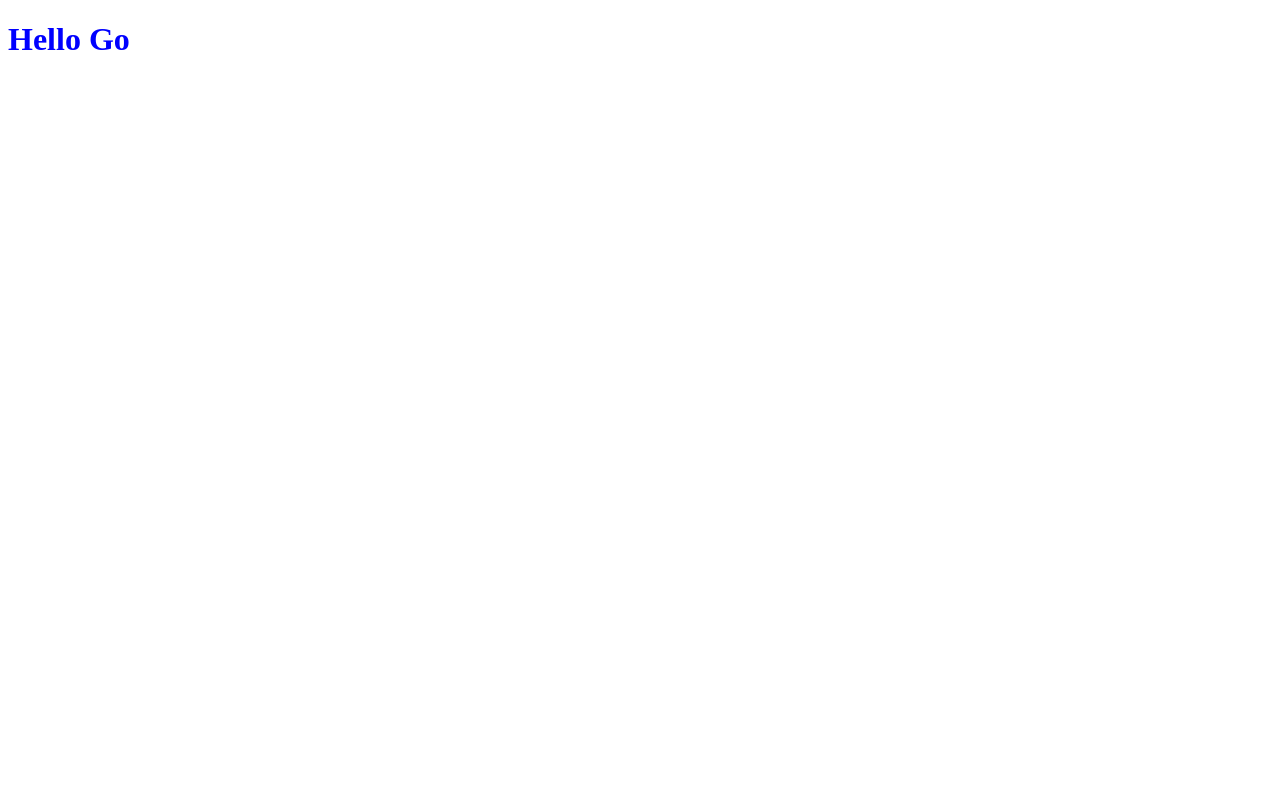
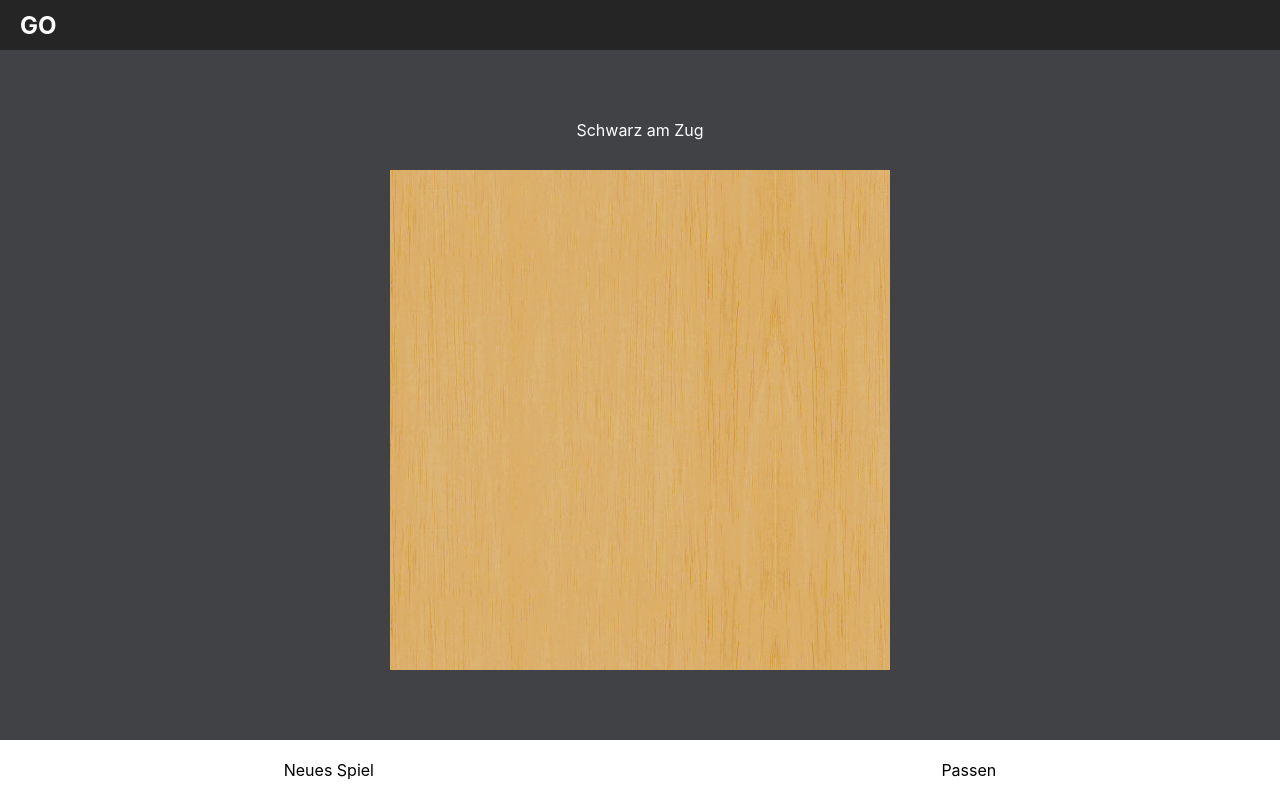
Before and after one commit to lucahost/go-web, a Next.js app: page / in a window 1280 px wide. Built offline with nearby package versions, Linux system fonts and the light colour scheme.

Commit message:
Add basic page layout

```diff
--- /dev/null
+++ b/src/lib/theme.ts
@@ -0,0 +1,31 @@
+import { createGlobalStyle } from 'styled-components'
+
+export const GlobalStyle = createGlobalStyle`
+  * {
+    box-sizing: border-box;
+  }
+
+  html,
+  body,
+  #__next {
+    height: 100%;
+    width: 100%;
+  }
+
+    body {
+   margin: 0;
+    padding: 0;
+ font-family: -apple-system, BlinkMacSystemFont, "Segoe UI", "Roboto",
+  "Oxygen", "Ubuntu", "Cantarell", "Fira Sans", "Droid Sans",
+  "Helvetica Neue", sans-serif;
+-webkit-font-smoothing: antialiased;
+-moz-osx-font-smoothing: grayscale;
+    color: white;
+    background-color: #414246;
+  }
+
+  #root {
+  display: flex;
+  flex-direction: column;
+}
+`
--- a/src/pages/index.tsx
+++ b/src/pages/index.tsx
@@ -1,21 +1,94 @@
 import Head from 'next/head'
-import { FC } from 'react'
-import Dummy from '../components/dummy'
+import React, { FC } from 'react'
+import { GlobalStyle } from '../lib/theme'
+import styled from 'styled-components'
 
-const HomePage: FC = () => (
-    <div>
-        <Head>
-            <title>Go</title>
-            <link href="/favicon.ico" rel="icon" />
-        </Head>
+const Layout = styled.div`
+    display: flex;
+    flex-direction: column;
 
-        <main>
-            <Dummy text="Hello Go" />
-        </main>
+    width: 100%;
+    height: 100%;
+`
 
-        <footer></footer>
-    </div>
-)
+const Header = styled.div`
+    align-items: center;
+    display: flex;
+    justify-content: flex-start;
+
+    background-color: #252525;
+
+    font-size: 24px;
+    text-transform: uppercase;
+    font-weight: bold;
+
+    width: 100%;
+    height: 50px;
+    padding: 0 20px;
+`
+
+const Content = styled.div`
+    flex: 1;
+    display: flex;
+    align-items: center;
+    justify-content: center;
+    flex-direction: column;
+
+    width: 100%;
+`
+
+const Nav = styled.div`
+    display: flex;
+    justify-content: space-around;
+    align-items: center;
+
+    height: 60px;
+    width: 100%;
+    padding: 5px 0;
+
+    background-color: white;
+`
+
+const NavButton = styled.div`
+    color: black;
+    display: flex;
+    flex-direction: column;
+    justify-content: space-around;
+    align-items: center;
+
+    height: 100%;
+`
+
+const Message = styled.div`
+    height: 50px;
+`
+
+const Board = styled.div<{ image: string }>`
+    background-image: ${({ image }) => `url("${image}")`};
+    height: 500px;
+    width: 500px;
+`
+
+const HomePage: FC = () => {
+    return (
+        <Layout>
+            <Head>
+                <title>Go</title>
+                <link href="/favicon.ico" rel="icon" />
+            </Head>
+            <GlobalStyle />
+            <Header>Go</Header>
+            <Content>
+                <Message>Schwarz am Zug </Message>
+                <Board image={'/kaya.jpg'}></Board>
+            </Content>
+            <Nav>
+                <NavButton>Neues Spiel</NavButton>
+                <NavButton>Passen</NavButton>
+            </Nav>
+        </Layout>
+    )
+}
 
 /*
  * If you export an async function called getStaticProps from a page,
```
Also changed, not shown: .eslintrc.json, public/kaya.jpg (added), react-goban.d.ts (added).
